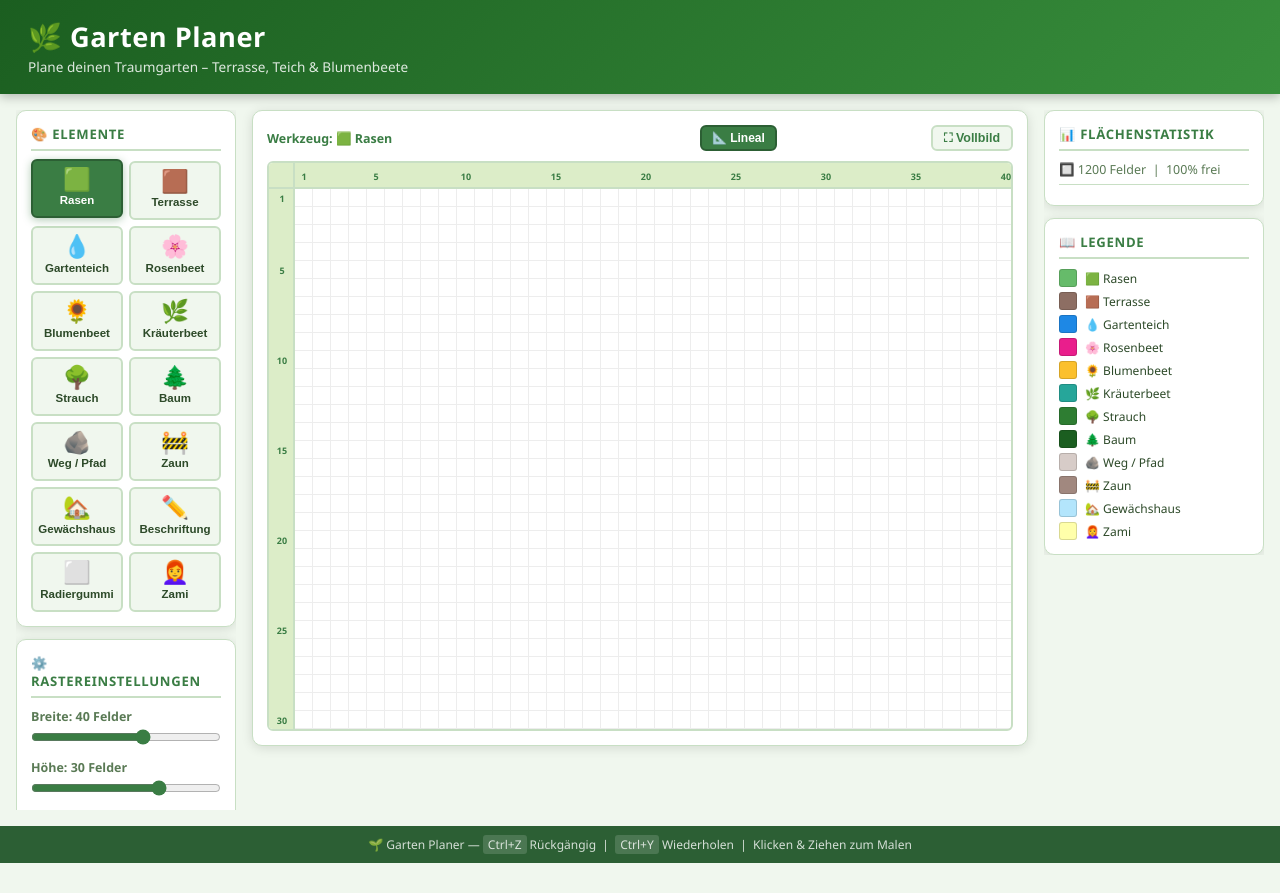
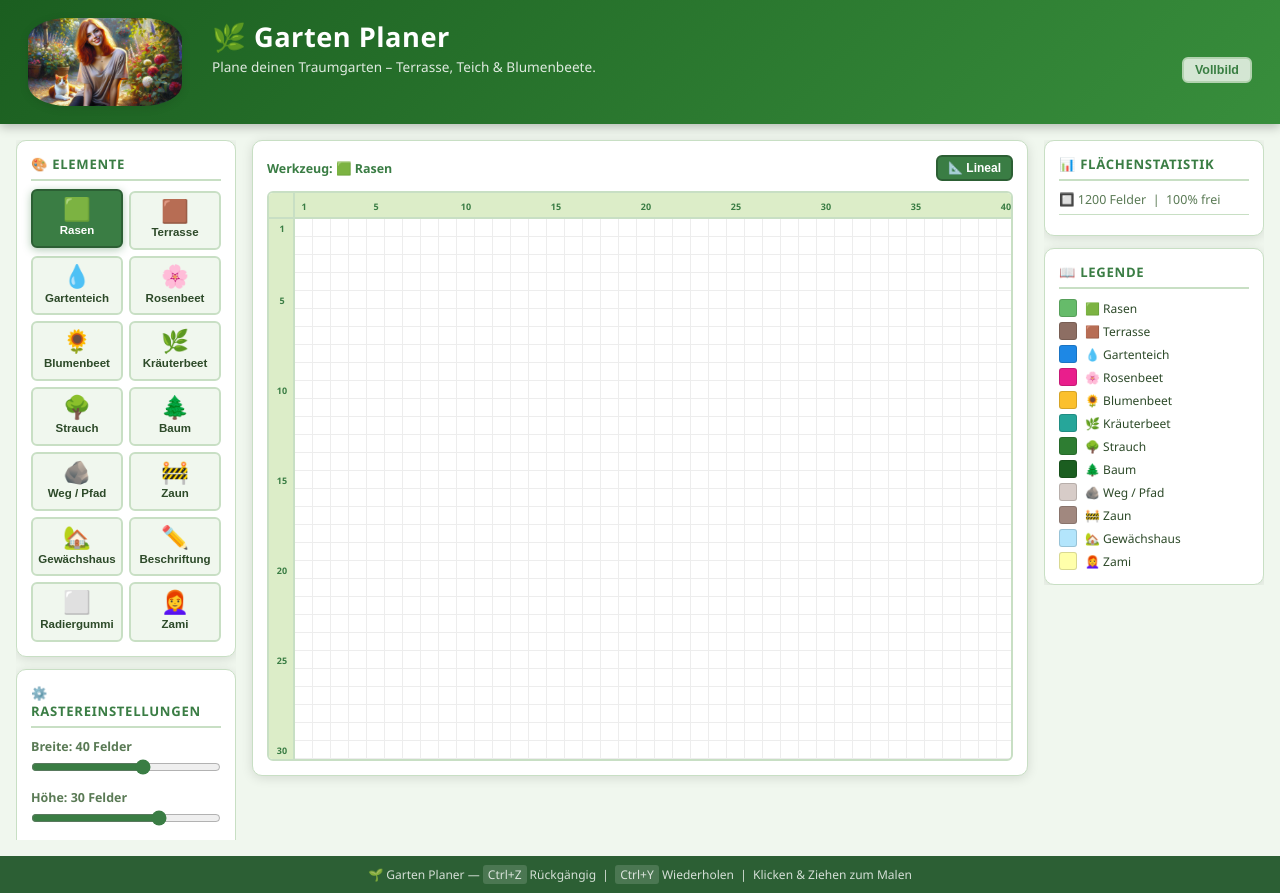
Before and after one commit to juppijo/Garten, a plain HTML site: page index.html in a window 1280 px wide. Before the commit the page ends 863 px from the top, so only its background shows below. Drawn offline with Linux system fonts and the light colour scheme.

Commit message:
Add files via upload

```diff
--- a/index.html
+++ b/index.html
@@ -4,6 +4,7 @@
   <meta charset="UTF-8" />
   <meta name="viewport" content="width=device-width, initial-scale=1.0" />
   <title>🌿 Garten Planer</title>
+  <link rel="icon" href="favicon.jpg" type="image/png">
   <link rel="stylesheet" href="style.css" />
 </head>
 <body>
@@ -11,9 +12,14 @@
   <!-- ===== KOPFZEILE ===== -->
   <header class="site-header">
     <div class="header-inner">
-      <h1>🌿 Garten Planer</h1>
-      <p class="subtitle">Plane deinen Traumgarten – Terrasse, Teich &amp; Blumenbeete</p>
+      <h1><img src="bild.jpg" alt="Zaminia" class="header-img">
+        🌿 Garten Planer
+      </h1>
+      <p class="subtitle" >Plane deinen Traumgarten – Terrasse, Teich &amp; Blumenbeete.
+        <button class="btn-fullscreen" id="btnFullscreen" title="Vollbildmodus">Vollbild</button>
+      </p>
     </div>
+
   </header>
 
   <!-- ===== HAUPTBEREICH ===== -->
@@ -85,7 +91,6 @@
         <span id="cursorInfo" class="cursor-info">Werkzeug: —</span>
         <span id="cellInfo"   class="cell-info"></span>
         <button class="btn-ruler active" id="btnRuler" title="Lineal ein-/ausblenden">📐 Lineal</button>
-        <button class="btn-fullscreen"   id="btnFullscreen" title="Vollbildmodus">⛶ Vollbild</button>
       </div>
       <div class="grid-scroll-wrap">
         <div class="grid-ruler-container" id="gridRulerContainer">
--- a/style.css
+++ b/style.css
@@ -46,7 +46,18 @@ body {
 }
 .site-header h1 { font-size: 1.7rem; font-weight: 700; letter-spacing: .5px; }
 .site-header .subtitle { font-size: .85rem; opacity: .85; margin-top: 2px; }
-
+/*--------------------------------------*/
+.header-img {
+  width: 154px;        /* Breite des Bildes */
+  height: 88px;        /* Höhe des Bildes */
+  object-fit: cover;   /* Verhindert Verzerrung */
+  border-radius: 25%;  /* Macht das Bild rund */
+  border: 2px solid var(--clr-primary); /* Ein feiner Rahmen in der aktuellen Themenfarbe */
+  box-shadow: 0 2px 10px rgba(0,0,0,0.1);
+  transition: border-color 1s linear; /* Damit der Rahmen mit dem Auto-Hue mitfließt */
+  float: left;
+  margin-right: 30px;
+}
 /* ── Layout ────────────────────────────────────────────────── */
 .layout {
   display: grid;
@@ -522,6 +533,7 @@ body {
   cursor: pointer;
   transition: all var(--transition);
   white-space: nowrap;
+  float: right;
 }
 .btn-fullscreen:hover {
   background: var(--clr-accent);
```
Also changed, not shown: bild.jpg (added), favicon.jpg (added).
